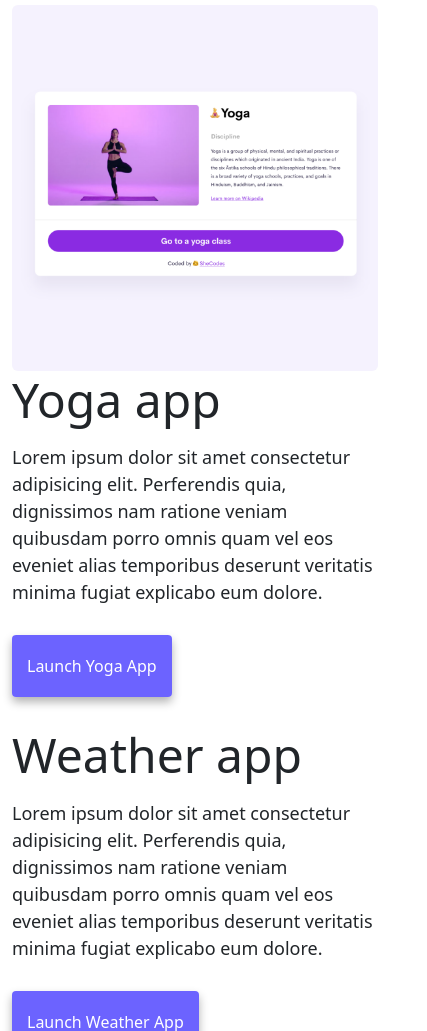
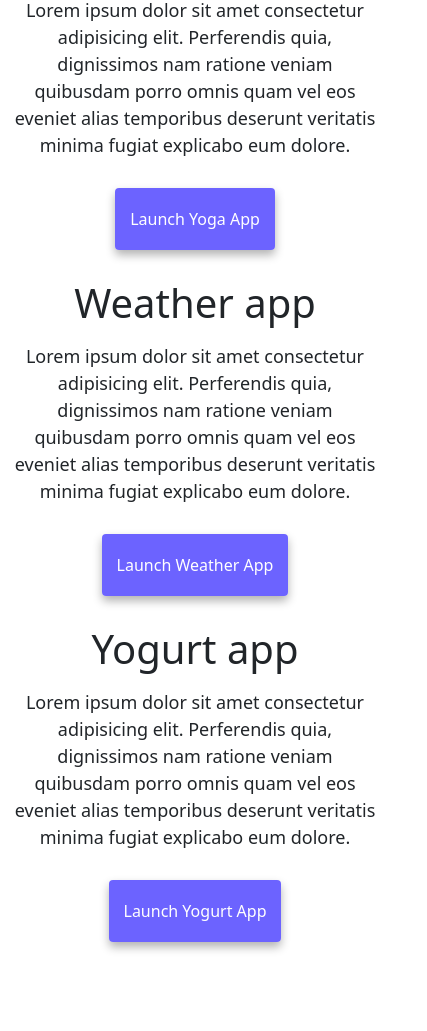
Before and after one commit to Jane-Mar/my-portfolio, a plain HTML site: page index.html in a window 390 px wide. Shown: the part 635-1666 px from the top of the page, 427 px wide, since content can reach past the window. After the commit the page ends 1606 px from the top, so only its background shows below. Drawn offline with nearby package versions, Linux system fonts and the light colour scheme.

Commit message:
added responsiveness to home-page

```diff
--- a/index.html
+++ b/index.html
@@ -15,12 +15,12 @@
       integrity="sha384-0evHe/X+R7YkIZDRvuzKMRqM+OrBnVFBL6DOitfPri4tjfHxaWutUpFmBp4vmVor"
       crossorigin="anonymous"
     />
-    <link rel="stylesheet" href="/src/style.css" />
     <script
       src="https://cdn.jsdelivr.net/npm/bootstrap@5.2.0-beta1/dist/js/bootstrap.bundle.min.js"
       integrity="sha384-pprn3073KE6tl6bjs2QrFaJGz5/SUsLqktiwsUTF55Jfv3qYSDhgCecCxMW52nD2"
       crossorigin="anonymous"
     ></script>
+    <link rel="stylesheet" href="/src/style.css" />
   </head>
   <body>
     <nav class="navbar navbar-expand-lg bg-light fixed-top">
@@ -86,7 +86,7 @@
 
       <div class="container">
         <div class="row">
-          <div class="col-md-6">
+          <div class="col-md-6 d-none d-md-block">
             <img
               src="/images/yoga.png"
               class="img-fluid rounded"
@@ -94,14 +94,14 @@
             />
           </div>
           <div class="col-md-6">
-            <h2 class="mb-3 text-start">Yoga app</h2>
+            <h2 class="mb-3">Yoga app</h2>
             <p>
               Lorem ipsum dolor sit amet consectetur adipisicing elit.
               Perferendis quia, dignissimos nam ratione veniam quibusdam porro
               omnis quam vel eos eveniet alias temporibus deserunt veritatis
               minima fugiat explicabo eum dolore.
             </p>
-            <div class="mt-5">
+            <div class="mt-5" id="link-to-app">
               <a href="#" class="link-to-app" title="launch yoga app"
                 >Launch yoga app</a
               >
@@ -111,20 +111,20 @@
 
         <div class="row mt-5">
           <div class="col-md-6">
-            <h2 class="mb-3 text-start">Weather app</h2>
+            <h2 class="mb-3">Weather app</h2>
             <p>
               Lorem ipsum dolor sit amet consectetur adipisicing elit.
               Perferendis quia, dignissimos nam ratione veniam quibusdam porro
               omnis quam vel eos eveniet alias temporibus deserunt veritatis
               minima fugiat explicabo eum dolore.
             </p>
-            <div class="mt-5">
+            <div class="mt-5" id="link-to-app">
               <a href="#" class="link-to-app" title="launch weather app"
                 >Launch weather app</a
               >
             </div>
           </div>
-          <div class="col-md-6">
+          <div class="col-md-6 d-none d-md-block">
             <img
               src="/images/weather.png"
               class="img-fluid rounded"
@@ -133,8 +133,8 @@
           </div>
         </div>
 
-        <div class="row mt-5">
-          <div class="col-md-6">
+        <div class="row mt-5 mb-5">
+          <div class="col-md-6 d-none d-md-block">
             <img
               src="/images/yogurt.png"
               class="img-fluid rounded"
@@ -142,14 +142,14 @@
             />
           </div>
           <div class="col-md-6">
-            <h2 class="mb-3 text-start">Yogurt app</h2>
+            <h2 class="mb-3">Yogurt app</h2>
             <p>
               Lorem ipsum dolor sit amet consectetur adipisicing elit.
               Perferendis quia, dignissimos nam ratione veniam quibusdam porro
               omnis quam vel eos eveniet alias temporibus deserunt veritatis
               minima fugiat explicabo eum dolore.
             </p>
-            <div class="mt-5">
+            <div class="mt-5" id="link-to-app">
               <a href="#" class="link-to-app" title="launch yogurt app"
                 >Launch yogurt app</a
               >
--- a/src/style.css
+++ b/src/style.css
@@ -21,6 +21,7 @@ h2 {
 h3 {
   font-size: 24px;
   opacity: 0.7;
+  margin-top: 10px;
 }
 
 p {
@@ -80,3 +81,26 @@ p {
   text-transform: capitalize;
   box-shadow: var(--box-shadow);
 }
+
+@media (max-width: 765px) {
+  h1 {
+    font-size: 60px;
+  }
+
+  h2 {
+    font-size: 40px;
+    text-align: center;
+  }
+
+  h3 {
+    font-size: 30px;
+  }
+
+  p {
+    text-align: center;
+  }
+
+  #link-to-app {
+    text-align: center;
+  }
+} ;
```
Also changed, not shown: about.html (+1 -0 lines).
